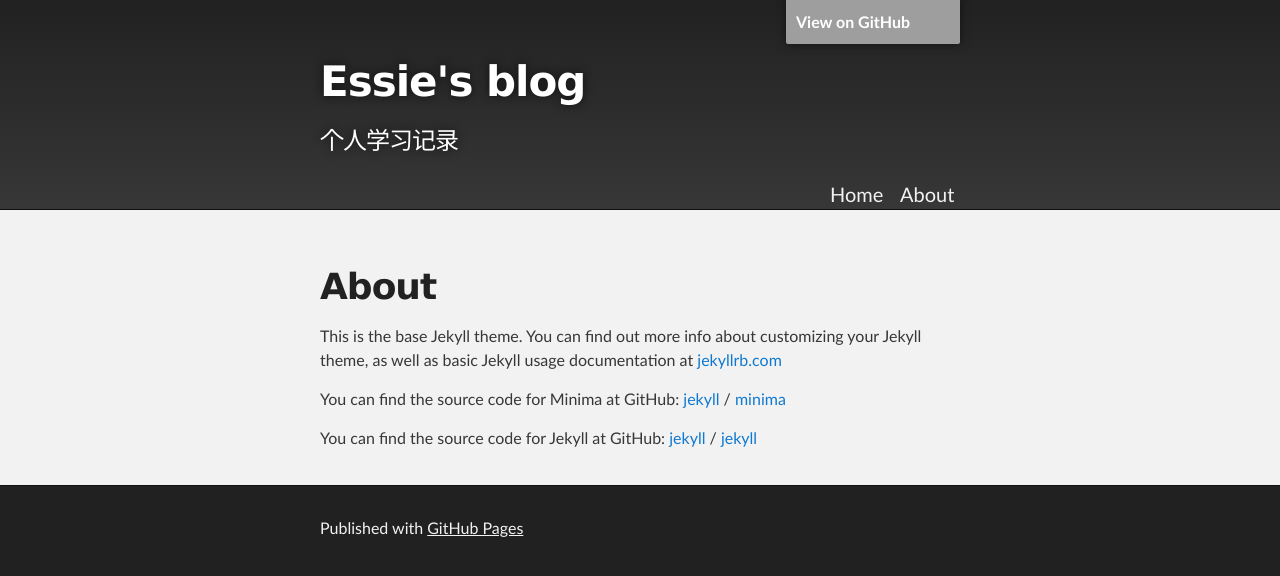
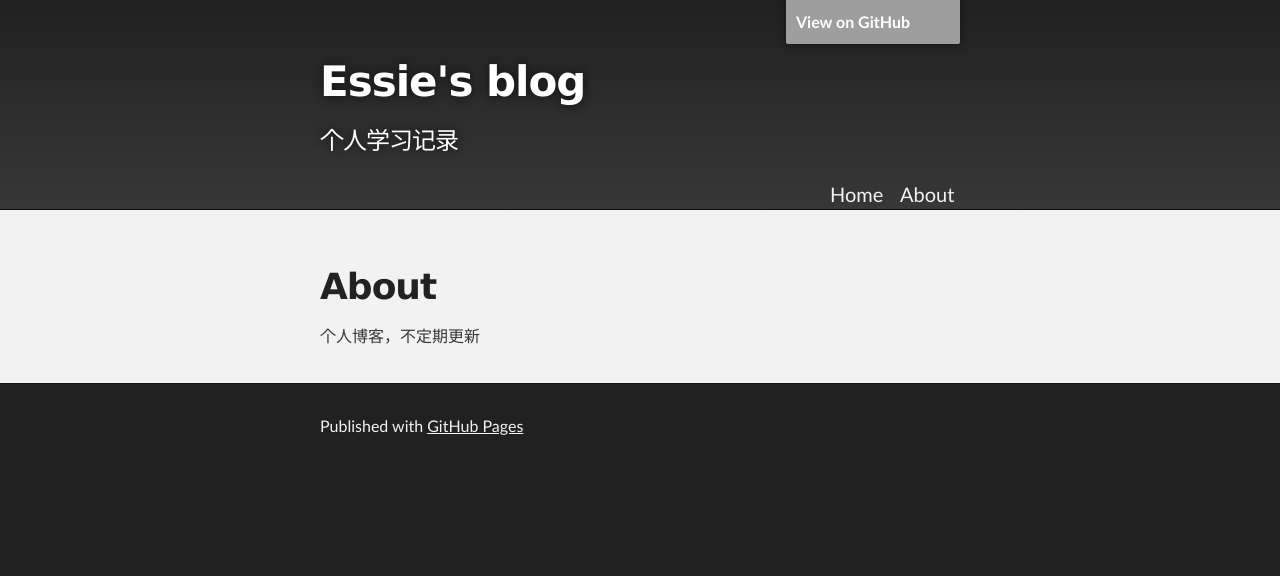
Before and after one commit to EssieYiu/EssieYiu.github.io, a Jekyll site: the page built from about.md, in a window 1280 px wide. Shown: the top 576 px of the page. Built offline with Jekyll 4.4.1, drawn with Linux system fonts in a browser that asks for light colours; grey boxes are pictures that could not be loaded.

Commit message:
add icon
add icon

```diff
--- a/_layouts/default.html
+++ b/_layouts/default.html
@@ -6,6 +6,7 @@
     <meta http-equiv="X-UA-Compatible" content="IE=edge">
     <meta name="viewport" content="width=device-width,maximum-scale=2">
     <link rel="stylesheet" type="text/css" media="screen" href="{{ '/assets/css/style.css?v=' | append: site.github.build_revision | relative_url }}">
+    <link rel="icon" type="image/png" href="../assets/images/icon.png">
 {% seo %}
   </head>
 
--- a/about.md
+++ b/about.md
@@ -2,17 +2,7 @@
 layout: page
 title: About
 permalink: /about/
+
 ---
 
-This is the base Jekyll theme. You can find out more info about customizing your Jekyll theme, as well as basic Jekyll usage documentation at [jekyllrb.com](https://jekyllrb.com/)
-
-You can find the source code for Minima at GitHub:
-[jekyll][jekyll-organization] /
-[minima](https://github.com/jekyll/minima)
-
-You can find the source code for Jekyll at GitHub:
-[jekyll][jekyll-organization] /
-[jekyll](https://github.com/jekyll/jekyll)
-
-
-[jekyll-organization]: https://github.com/jekyll
+ 个人博客，不定期更新
```
Also changed, not shown: assets/images/icon.png (added).
